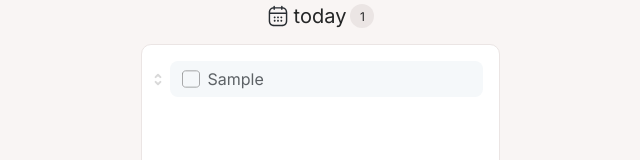
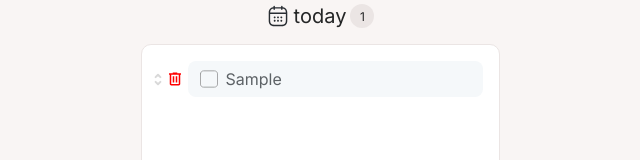
Before and after one commit to Praise7165/to-do, a React (Vite) app: page / in a window 1280 px wide. Both pictures are taken after typing "Sample" into the empty fields and a click on the button 799 px from the left and 132 px from the top of the page. Shown: the part 196-356 px from the top of the page, without its empty margins (320-960 px from the left). Built offline with nearby package versions, Linux system fonts and the light colour scheme.

Commit message:
made deleting task work

```diff
--- a/src/App.jsx
+++ b/src/App.jsx
@@ -12,6 +12,10 @@ function App() {
   function handleAddItem(item) {
     // we approach setting item this way, so as not to mutate the todo array.
     setTodo((todo) => [item, ...todo]);
+  }
+
+  function deleteItem(id) {
+    setTodo((todo) => todo.filter((item) => item.id !== id));
   }
 
   // stores cursor Y position
@@ -119,6 +123,7 @@ function App() {
             handleDrag={handleDrag}
             draggingIndex={draggingIndex}
             dragY={dragY}
+            deleteItem={deleteItem}
           />
           <Card
             day="later"
@@ -130,6 +135,7 @@ function App() {
             handleDrag={handleDrag}
             draggingIndex={draggingIndex}
             dragY={dragY}
+            deleteItem={deleteItem}
           />
         </div>
       </div>
--- a/src/components/Card.jsx
+++ b/src/components/Card.jsx
@@ -2,6 +2,7 @@ import { useState } from "react";
 import calendar from "../assets/calendar.svg";
 import checkbox from "../assets/checkbox.svg";
 import checked from "../assets/checked.svg";
+import deleteIcon from "../assets/delete.svg";
 import DragIcon from "./DragIcon";
 
 // sort task, so that completed task goes down.
@@ -19,6 +20,7 @@ export default function Card({
   handleDrag,
   draggingIndex,
   dragY,
+  deleteItem,
 }) {
   const filterList = (() => {
     return todo
@@ -53,6 +55,7 @@ export default function Card({
             handleDrag={handleDrag}
             draggingIndex={draggingIndex}
             dragY={dragY}
+            deleteItem={deleteItem}
           />
         )}
       </div>
@@ -70,6 +73,7 @@ function TodoList({
   handleDrag,
   draggingIndex,
   dragY,
+  deleteItem,
 }) {
   return (
     <ul onDragOver={(e) => e.preventDefault()}>
@@ -93,6 +97,7 @@ function TodoList({
               }
             >
               <DragIcon />
+              <img src={deleteIcon} onClick={() => deleteItem(item.id)} />
               <div className="todo-span" onClick={() => handleClick(item.id)}>
                 <img src={item.completed ? checked : checkbox}></img>
                 <span className="todo-label">{item.action}</span>
```
